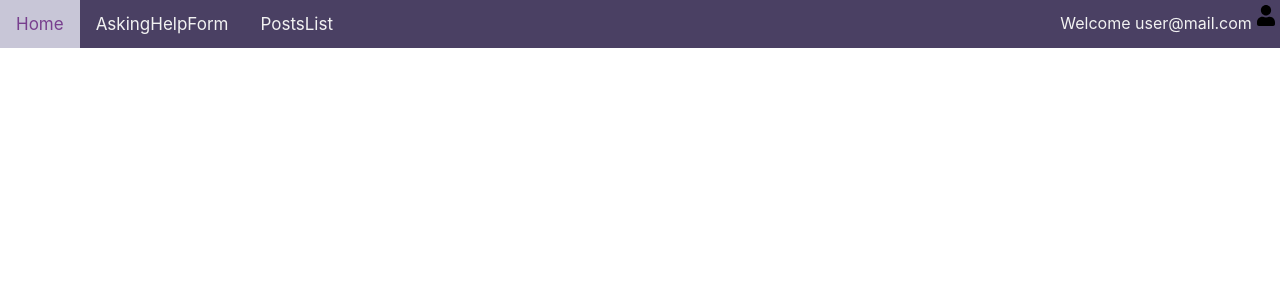
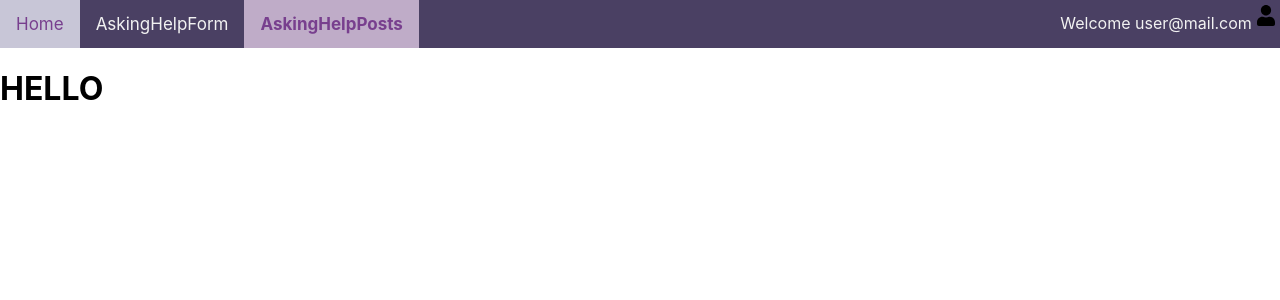
Before and after one commit to WildCodeSchool/2104-wns-remote-modus-front, a React (Create React App) app: page /asking-help-index in a window 1280 px wide. Shown: the top 300 px of the page. Built offline with nearby package versions, Linux system fonts and the light colour scheme.

Commit message:
Change the place of the folder navbar, and creat the component AskingHelpPosts

```diff
--- a/src/App.tsx
+++ b/src/App.tsx
@@ -1,10 +1,10 @@
 import React from "react";
 import { BrowserRouter as Router, Route, Switch } from "react-router-dom";
 import "./App.css";
-import AskingHelpForm from "./routes/askinghelpform/AskingHelpForm";
+import AskingHelpForm from "./routes/askingHelpForm/AskingHelpForm";
 import Home from "./routes/home/Home";
-import Navbar from "./routes/navbar/Navbar";
-import PostsList from "./routes/postslist/PostsList";
+import Navbar from "./components/navbar/Navbar";
+import AskingHelpPosts from "./routes/askingHelpPosts/AskingHelpPosts";
 
 const App = (): JSX.Element => {
   return (
@@ -14,11 +14,11 @@ const App = (): JSX.Element => {
         <Route exact path="/">
           <Home />
         </Route>
-        <Route exact path="/ask-help">
+        <Route exact path="/asking-help-form">
           <AskingHelpForm />
         </Route>
-        <Route exact path="/posts-list">
-          <PostsList />
+        <Route exact path="/asking-help-index">
+          <AskingHelpPosts />
         </Route>
       </Switch>
     </Router>
--- a/src/routes/navbar/Navbar.tsx
+++ b/src/components/navbar/Navbar.tsx
@@ -9,8 +9,8 @@ const Navbar = (): JSX.Element => {
         <NavLink to="/" exact>
           Home
         </NavLink>
-        <NavLink to="/ask-help">AskingHelpForm</NavLink>
-        <NavLink to="/posts-list">PostsList</NavLink>
+        <NavLink to="/asking-help-form">AskingHelpForm</NavLink>
+        <NavLink to="/asking-help-index">AskingHelpPosts</NavLink>
       </div>
       <div className="welcomemessage">
         <div className="topnav message">Welcome user@mail.com</div>
--- a/src/css/styles.css
+++ b/src/css/styles.css
@@ -2,3 +2,11 @@
     font-weight: bold;
     color: red;
 }
+
+.container {
+
+    width: 1000px;
+    height: 800px;
+    border: 1px solid red;
+    margin: 0 auto;
+}
--- /dev/null
+++ b/src/routes/askingHelpPosts/AskingHelpPosts.tsx
@@ -0,0 +1,12 @@
+import React from "react";
+import "../../css/styles.css";
+
+const AskingHelpPosts = (): JSX.Element => {
+  return (
+    <>
+      <h1>HELLO </h1>
+    </>
+  );
+};
+
+export default AskingHelpPosts;
--- a/src/routes/postslist/PostsList.tsx
+++ /dev/null
@@ -1,8 +0,0 @@
-// Liste de tous les posts de demande d'aide
-import React from "react";
-
-const PostsList = (): JSX.Element => {
-  return <>Liste des posts</>;
-};
-
-export default PostsList;
```
Also changed, not shown: src/components/navbar/navbar.css (renamed from src/routes/navbar/navbar.css), src/routes/askingHelpForm/AskingHelpForm.tsx (renamed from src/routes/askinghelpform/AskingHelpForm.tsx), 1 other file (tests, documents, lock files or other folders).
